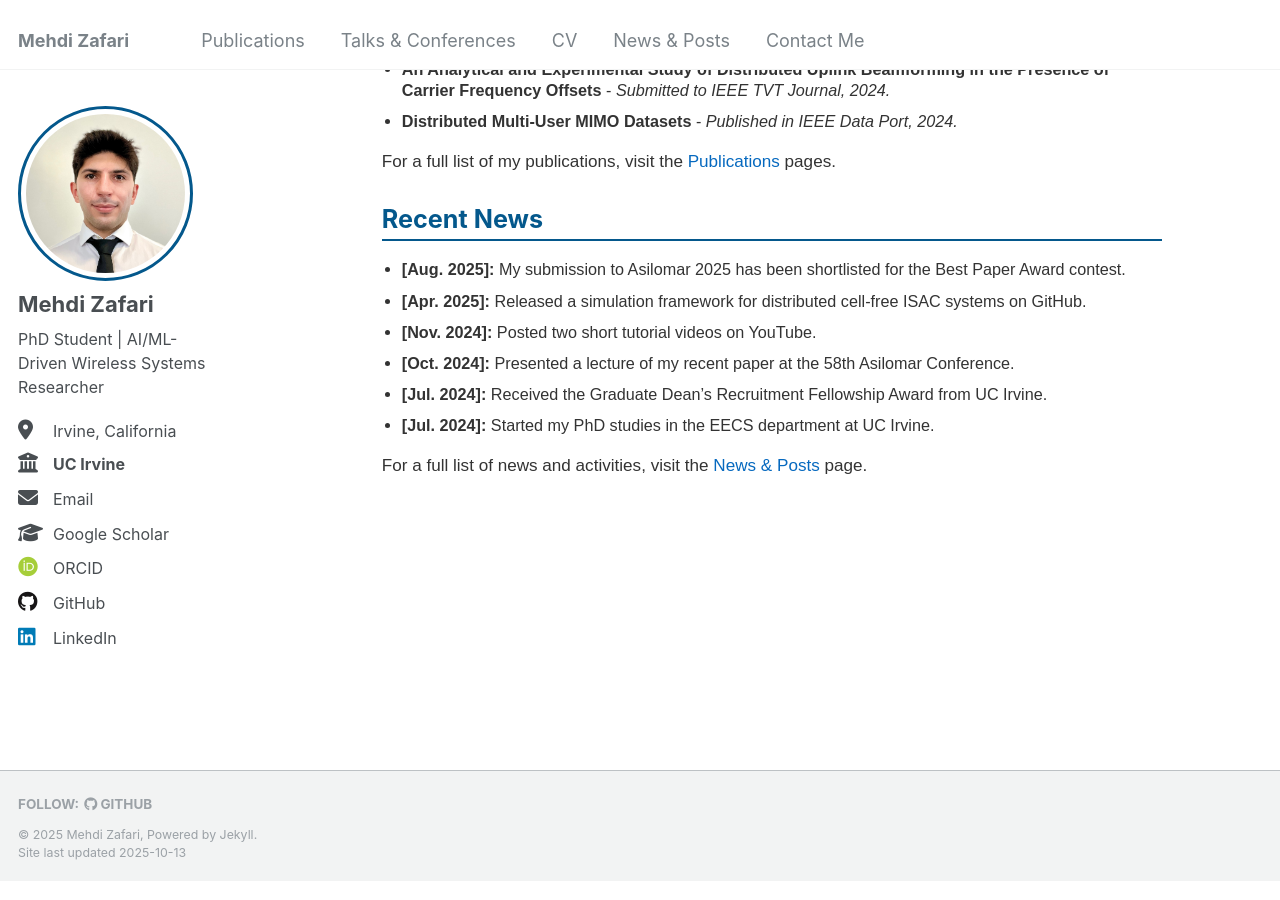
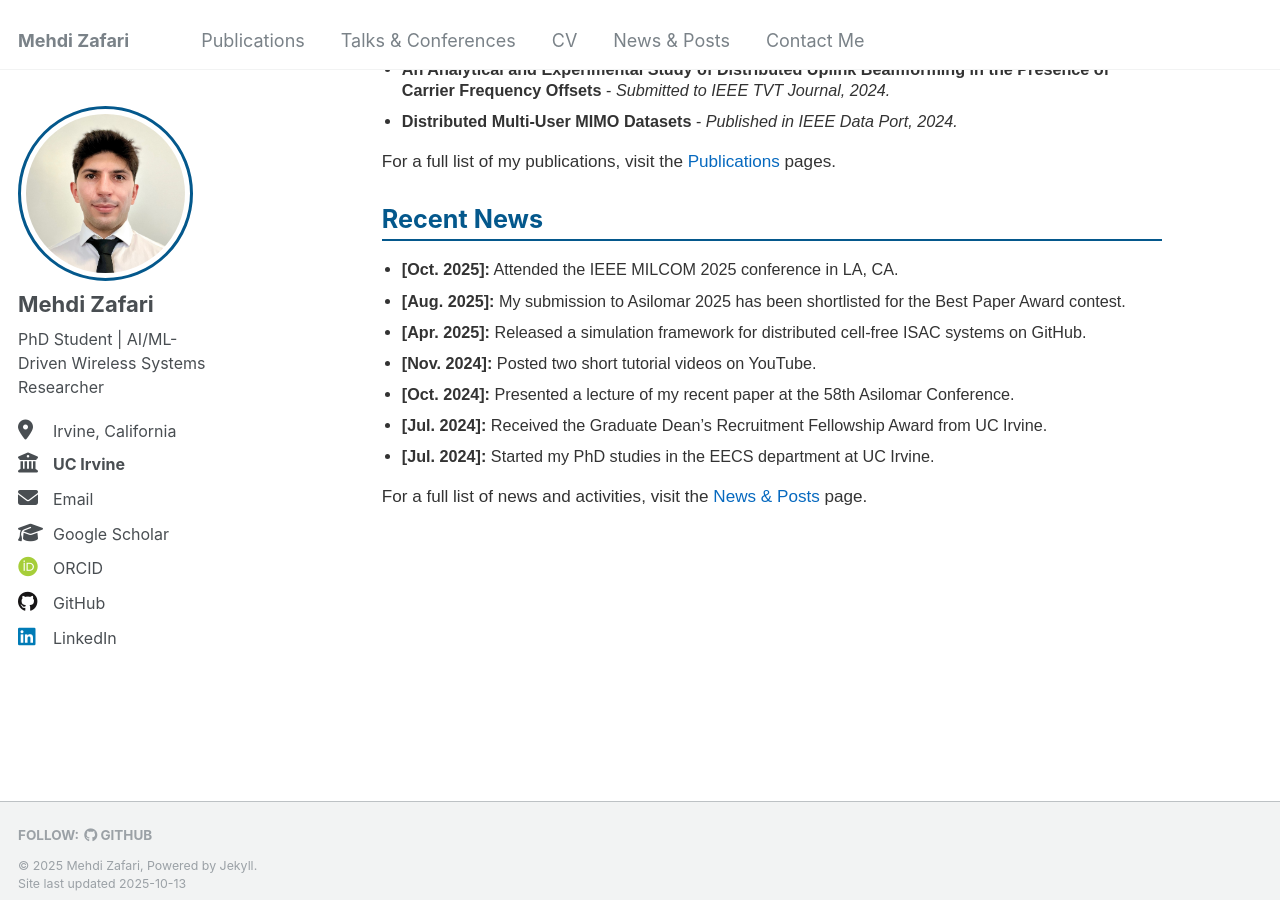
Before and after one commit to MehdiZD97/mehdizd97.github.io, a Jekyll site: the page built from _pages/about.md, in a window 1280 px wide and 900 px high, scrolled down 599 px. Built offline with Jekyll 4.4.1, drawn with Linux system fonts in a browser that asks for light colours; some web fonts are replaced.

Commit message:
Recent News updated

```diff
--- a/_pages/about.md
+++ b/_pages/about.md
@@ -140,6 +140,7 @@ redirect_from:
   <section class="recent-news">
     <h2>Recent News</h2>
     <ul>
+        <li><strong>[Oct. 2025]:</strong> Attended the IEEE MILCOM 2025 conference in LA, CA.</li>
         <li><strong>[Aug. 2025]:</strong> My submission to Asilomar 2025 has been shortlisted for the Best Paper Award contest.</li>
         <li><strong>[Apr. 2025]:</strong> Released a simulation framework for distributed cell-free ISAC systems on GitHub.</li>
         <li><strong>[Nov. 2024]:</strong> Posted two short tutorial videos on YouTube.</li>
```
